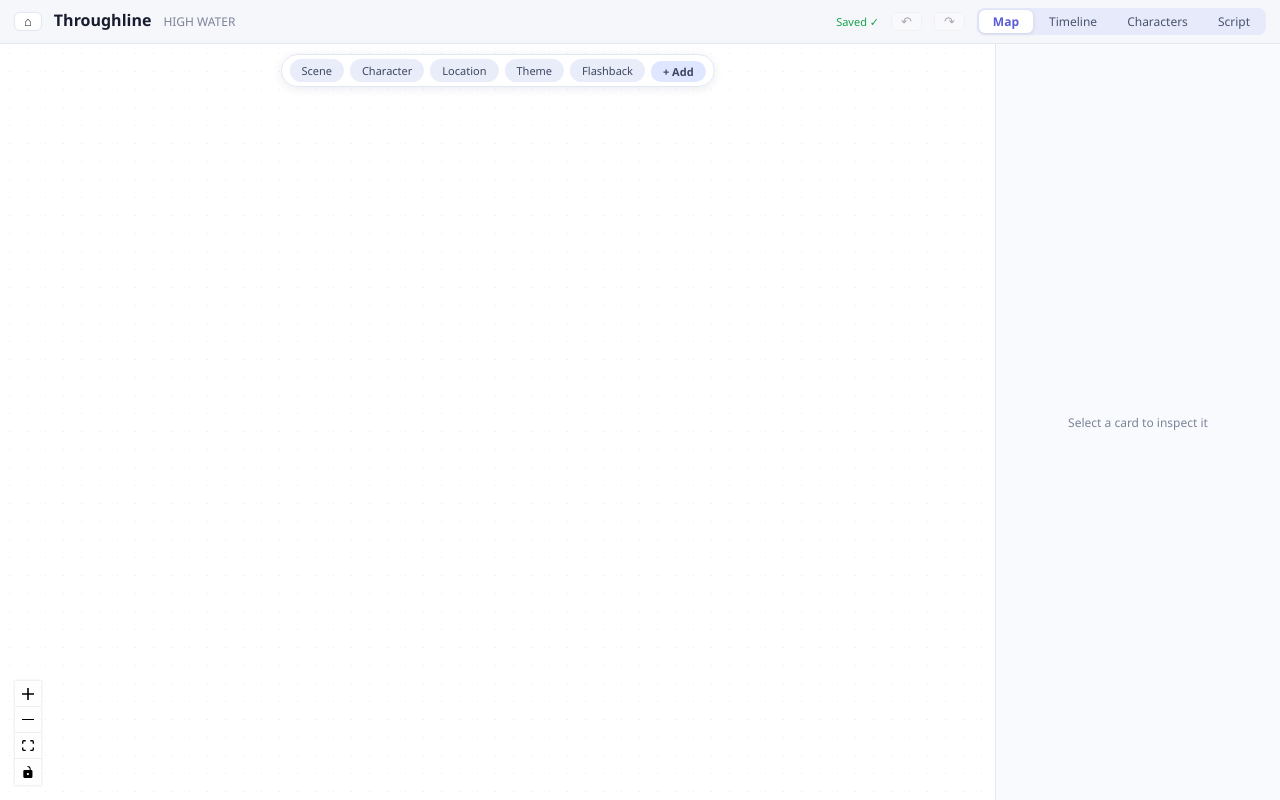
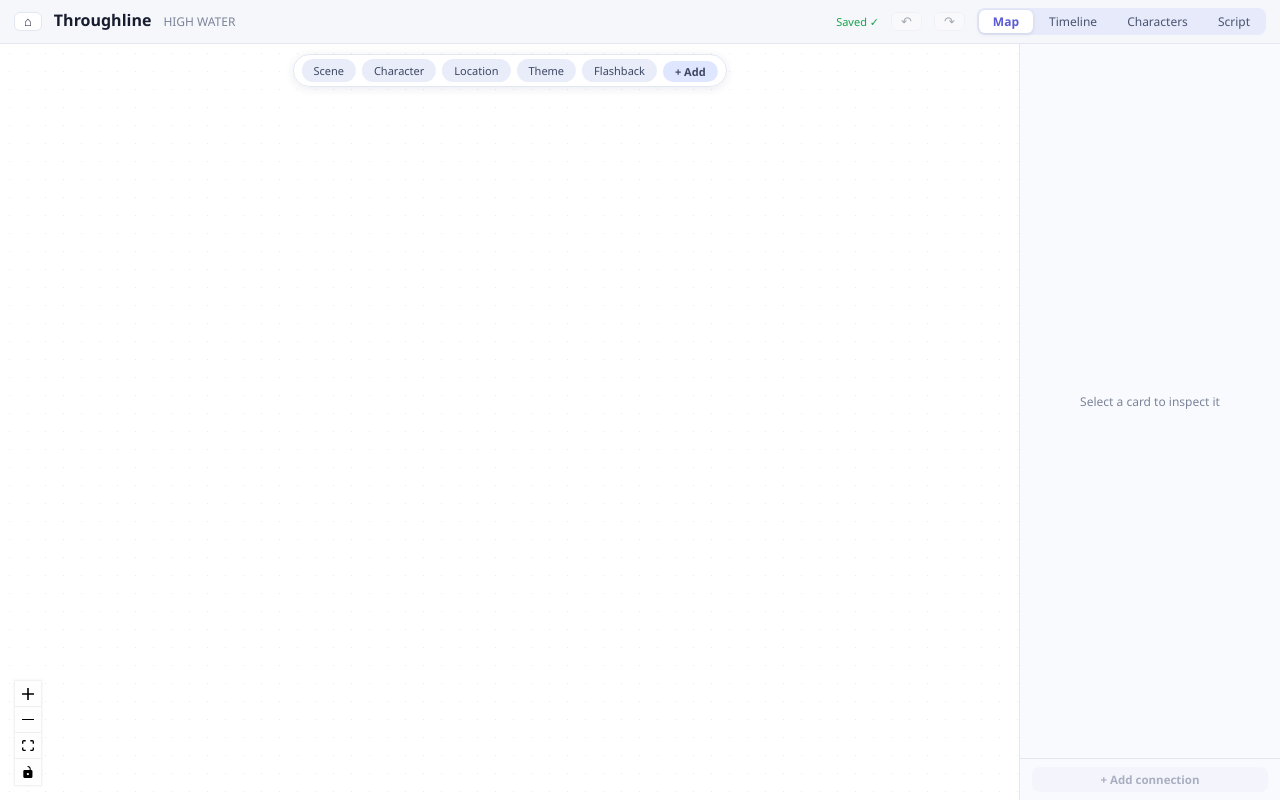
Before and after one commit to maduri29/throughlineV2, a React (Vite) app in the folder app/: page / in a window 1280 px wide. Built offline with nearby package versions, Linux system fonts and the light colour scheme.

Commit message:
Slice 7b (part 2): Inspector dock add-connection picker — legality-aware target+type selects over connectionTargets, stacked beneath Inspector via .tln-dock

```diff
--- a/app/src/App.tsx
+++ b/app/src/App.tsx
@@ -6,6 +6,7 @@ import CharactersView from "./views/CharactersView";
 import ScriptView from "./views/ScriptView";
 import LibraryView from "./views/LibraryView";
 import Inspector from "./views/Inspector";
+import ConnectionAdd from "./views/ConnectionAdd";
 import Palette from "./views/Palette";
 
 const SAVE_LABEL: Record<string, string> = {
@@ -122,7 +123,12 @@ export default function App() {
             {lens === "characters" ? <CharactersView /> : null}
             {lens === "script" ? <ScriptView /> : null}
           </div>
-          {lens !== "script" && lens !== "characters" ? <Inspector /> : null}
+          {lens !== "script" && lens !== "characters" ? (
+            <div className="tln-dock">
+              <Inspector />
+              <ConnectionAdd />
+            </div>
+          ) : null}
         </div>
       )}
       <Palette open={paletteOpen} onClose={() => setPaletteOpen(false)} onJump={jumpTo} />
--- a/app/src/styles.css
+++ b/app/src/styles.css
@@ -1301,3 +1301,66 @@ body,
   -webkit-box-orient: vertical;
   overflow: hidden;
 }
+
+/* Inspector dock: Inspector + add-connection section stacked as one aside */
+.tln-dock {
+  width: 260px;
+  border-left: 1px solid var(--line, #e3e7f2);
+  background: #f9fafe;
+  display: flex;
+  flex-direction: column;
+  min-height: 0;
+}
+
+.tln-dock .tln-inspector {
+  border-left: none;
+  width: auto;
+  flex: 1;
+}
+
+.tln-conncadd {
+  border-top: 1px solid var(--line, #e3e7f2);
+  padding: 8px 12px;
+  display: flex;
+  flex-direction: column;
+  gap: 6px;
+}
+
+.tln-conncadd select {
+  all: unset;
+  border: 1px solid var(--line, #e3e7f2);
+  border-radius: 7px;
+  background: #fff;
+  padding: 5px 8px;
+  font-size: 11.5px;
+  color: var(--ink, #333c58);
+  cursor: pointer;
+}
+
+.tln-conncadd__row {
+  display: flex;
+  gap: 6px;
+}
+
+.tln-conncadd__btn {
+  all: unset;
+  cursor: pointer;
+  font-size: 11.5px;
+  font-weight: 600;
+  color: #4a5578;
+  background: #eef1fb;
+  border-radius: 7px;
+  padding: 5px 10px;
+  text-align: center;
+}
+
+.tln-conncadd__btn:disabled {
+  opacity: 0.45;
+  cursor: default;
+}
+
+.tln-conncadd__btn--primary {
+  color: #fff;
+  background: #5b74e0;
+  flex: 1;
+}
--- /dev/null
+++ b/app/src/views/ConnectionAdd.tsx
@@ -0,0 +1,97 @@
+// "Add connection" section for the Inspector dock. Rendered by App beneath
+// <Inspector /> so the dock stays one column; kept separate while Inspector
+// sees concurrent edits. Legality-aware: targets and edge types come from
+// connectionTargets(), already-used types are filtered, connect() re-checks.
+import { useMemo, useState } from "react";
+import { connectionTargets } from "../data/connections";
+import { useGraphStore } from "../store";
+import type { EdgeType } from "../types";
+
+export default function ConnectionAdd() {
+  const nodeId = useGraphStore((s) => s.selection.find((id) => Boolean(s.nodes[id])) ?? null);
+  const nodes = useGraphStore((s) => s.nodes);
+  const edges = useGraphStore((s) => s.edges);
+  const connect = useGraphStore((s) => s.connect);
+
+  const candidates = useMemo(
+    () => (nodeId ? connectionTargets(nodes, edges, nodeId) : []),
+    [nodes, edges, nodeId],
+  );
+
+  const [open, setOpen] = useState(false);
+  // Reset picks whenever the inspected node changes — derive-during-render.
+  const [prevNode, setPrevNode] = useState(nodeId);
+  if (prevNode !== nodeId) {
+    setPrevNode(nodeId);
+    setOpen(false);
+  }
+  const [targetIdx, setTargetIdx] = useState(0);
+  const [typeIdx, setTypeIdx] = useState(0);
+
+  if (!nodeId || !open) {
+    return (
+      <div className="tln-conncadd">
+        <button
+          className="tln-conncadd__btn"
+          disabled={candidates.length === 0}
+          onClick={() => {
+            setTargetIdx(0);
+            setTypeIdx(0);
+            setOpen(true);
+          }}
+        >
+          + Add connection
+        </button>
+      </div>
+    );
+  }
+
+  const cand = candidates[targetIdx] as { targetId: string; types: EdgeType[] } | undefined;
+  const type = cand?.types[typeIdx];
+
+  return (
+    <div className="tln-conncadd tln-conncadd--open">
+      <select
+        aria-label="Target node"
+        value={targetIdx}
+        onChange={(e) => {
+          setTargetIdx(Number(e.target.value));
+          setTypeIdx(0);
+        }}
+      >
+        {candidates.map((c, i) => (
+          <option key={c.targetId} value={i}>
+            {nodes[c.targetId]?.title ?? c.targetId} ({nodes[c.targetId]?.type})
+          </option>
+        ))}
+      </select>
+      <select
+        aria-label="Connection type"
+        value={typeIdx}
+        onChange={(e) => setTypeIdx(Number(e.target.value))}
+        disabled={!cand}
+      >
+        {(cand?.types ?? []).map((t, i) => (
+          <option key={t} value={i}>
+            {t}
+          </option>
+        ))}
+      </select>
+      <div className="tln-conncadd__row">
+        <button
+          className="tln-conncadd__btn tln-conncadd__btn--primary"
+          disabled={!cand || !type}
+          onClick={() => {
+            if (cand && type) connect(nodeId, cand.targetId, type);
+            setOpen(false);
+          }}
+        >
+          Link
+        </button>
+        <button className="tln-conncadd__btn" onClick={() => setOpen(false)}>
+          Cancel
+        </button>
+      </div>
+    </div>
+  );
+}
```
